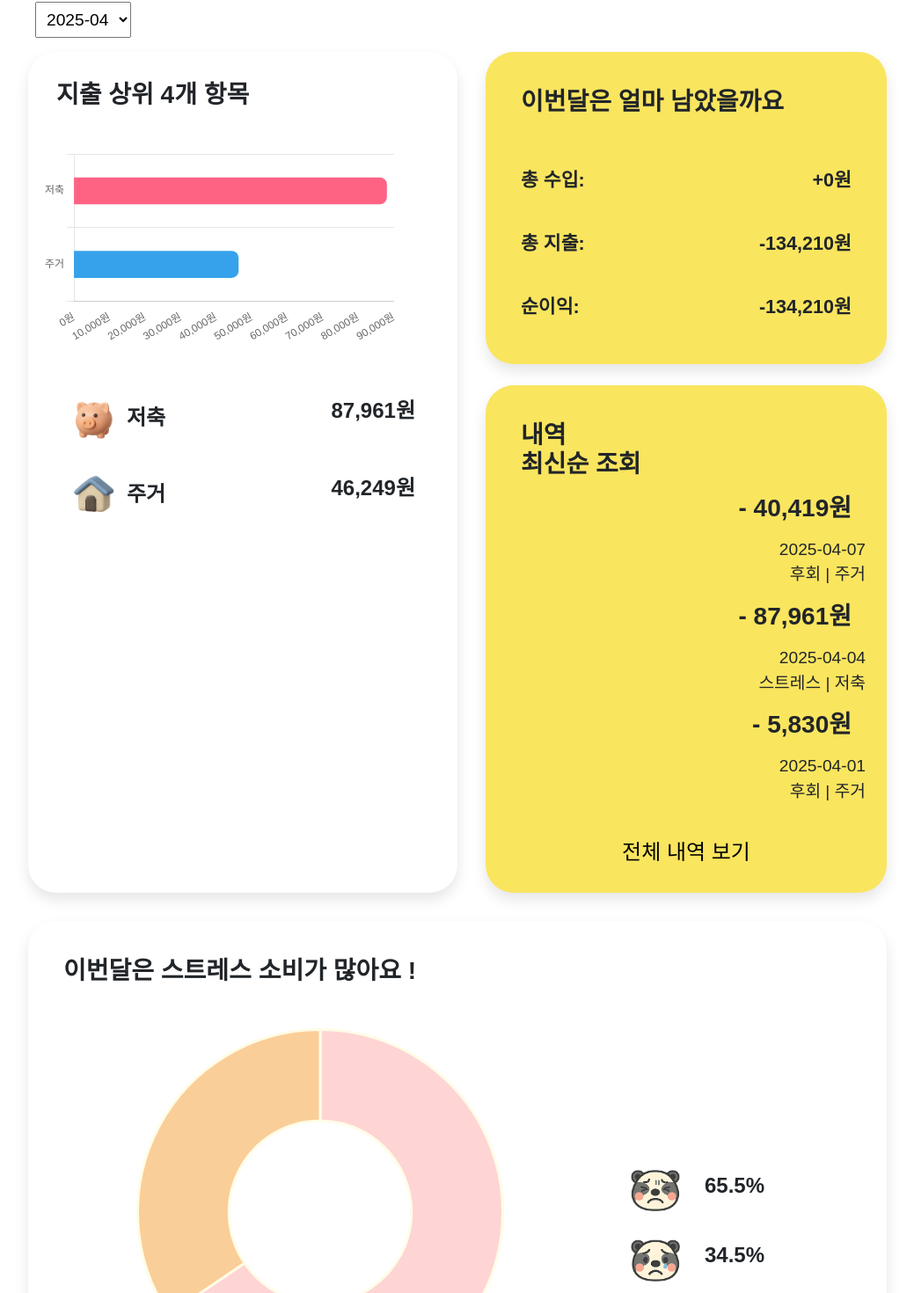
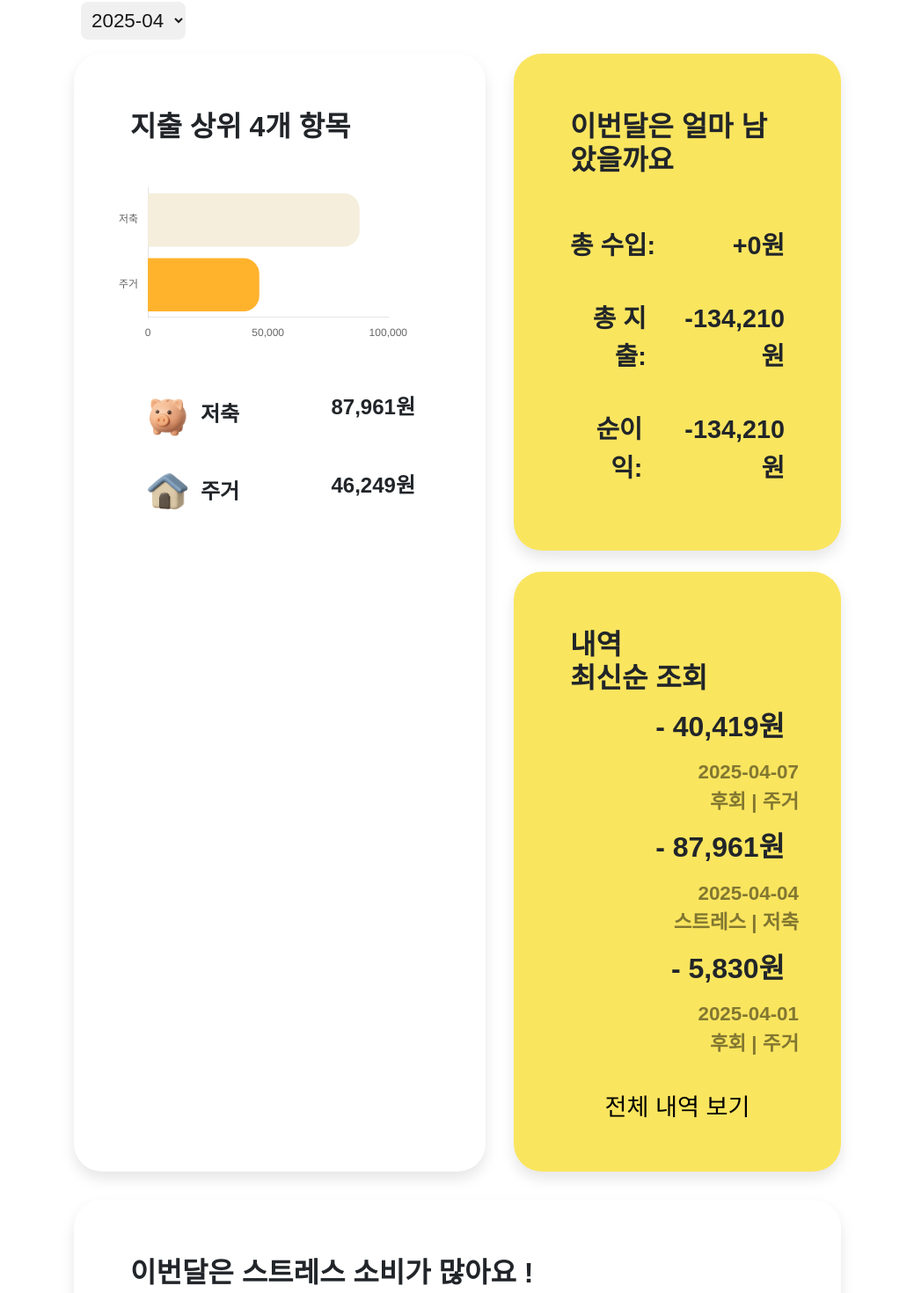
Before and after one commit to hellozo0/Gulp, a Vue app in the folder gulp-web/: page / in a window 1280 px wide. Shown: the part 298-1768 px from the top of the page at 88% size, without its empty margins (120-1159 px from the left). Built offline with nearby package versions, Linux system fonts and the light colour scheme; data requests are answered from the project's data file; what v-calendar would draw is missing.

Commit message:
feat : 메인 페이지 스타일 수정

```diff
--- a/gulp-web/db.json
+++ b/gulp-web/db.json
@@ -71,6 +71,14 @@
       "email": "hellozo0123@gmail.com",
       "name": "안녕주",
       "nickname": "안녕주"
+    },
+    {
+      "id": "2ebc",
+      "userId": "chae.gulp",
+      "password": "0000",
+      "email": "lcc@naver.com",
+      "name": "채곫",
+      "nickname": "채곫"
     }
   ],
   "incomeCategory": [
--- a/gulp-web/src/components/ByEmotion.vue
+++ b/gulp-web/src/components/ByEmotion.vue
@@ -1,9 +1,9 @@
 <template>
   <div>
-    <h3 v-if="topCategories.length">
+    <h2 v-if="topCategories.length">
       이번달은 {{ emotionTitle }} 소비가 많아요 !
-    </h3>
-    <h3 v-else>이번달은 등록된 감정 소비가 없어요</h3>
+    </h2>
+    <h2 v-else>이번달은 등록된 감정 소비가 없어요</h2>
     <div class="chart-section">
       <div class="chart-container">
         <canvas ref="doughnut"></canvas>
@@ -62,15 +62,17 @@ const renderChart = (labels, data) => {
           label: '감정',
           data,
           backgroundColor: [
-            '#ffd4d4',
-            '#face98',
-            '#98f0fa',
-            '#91ff9a',
-            '#fafa89',
-            '#636363',
+            '#F5EEDC',
+            '#FFB22C',
+            '#854836',
+            '#000000',
+            '#706D54',
+            '#C9B194',
           ],
-          borderColor: '#fffce6', // 원하는 테두리 색
-          borderWidth: 3, // 테두리 두께
+          // borderColor: '#fffce6', // 원하는 테두리 색
+          // borderWidth: 4, // 테두리 두께
+          circumference: 180, // 도넛 반 자르기
+          rotation: 270,
         },
       ],
     },
@@ -147,7 +149,7 @@ h3 {
 }
 
 .chart-container {
-  width: 450px;
+  width: 900px;
   position: relative;
 }
 
@@ -174,6 +176,11 @@ li {
   font-size: 0.95rem;
 }
 
+h2 {
+  font-weight: bold;
+  margin: 1rem;
+}
+
 .expense {
   font-size: 1.5rem;
   font-weight: bold;
--- a/gulp-web/src/components/BySpending.vue
+++ b/gulp-web/src/components/BySpending.vue
@@ -1,6 +1,6 @@
 <template>
   <div>
-    <h3>지출 상위 4개 항목</h3>
+    <h2>지출 상위 4개 항목</h2>
     <br />
     <canvas ref="barChart"></canvas>
   </div>
@@ -68,13 +68,21 @@ const renderChart = (labels, data) => {
         {
           label: '지출 금액 (원)',
           data,
-          backgroundColor: ['#FF6384', '#36A2EB', '#FFCE56', '#4BC0C0', '#AAA'],
-          borderRadius: 8,
-          barThickness: 30,
+          backgroundColor: [
+            '#F5EEDC',
+            '#FFB22C',
+            '#854836',
+            '#000000',
+            '#706D54',
+          ],
+          borderRadius: 18,
+          barThickness: 60,
           barPercentage: 0.6,
           categoryPercentage: 0.8,
         },
       ],
+      borderColor: '#fffce6', // 원하는 테두리 색
+      borderWidth: 4,
     },
     options: {
       indexAxis: 'y',
@@ -96,7 +104,13 @@ const renderChart = (labels, data) => {
             display: false,
           },
           ticks: {
-            callback: (value) => `${value.toLocaleString()}원`,
+            stepSize: 50000,
+            callback: (value) => `${value.toLocaleString()}`,
+          },
+        },
+        y: {
+          grid: {
+            display: false,
           },
         },
       },
@@ -143,7 +157,7 @@ watch(() => props.selectedMonth, fetchData);
 </script>
 
 <style scoped>
-h3 {
+h2 {
   font-weight: bold;
   margin: 1rem;
 }
--- a/gulp-web/src/components/NetProfit.vue
+++ b/gulp-web/src/components/NetProfit.vue
@@ -1,7 +1,7 @@
 <template>
   <div class="result">
     <!-- <h3>{{ props.selectedMonth }}</h3> -->
-    <h3>이번달은 얼마 남았을까요</h3>
+    <h2>이번달은 얼마 남았을까요</h2>
     <br />
     <div class="between">
       <p>총 수입:</p>
@@ -53,12 +53,12 @@ const totalExpense = computed(() =>
 const netIncome = computed(() => totalIncome.value - totalExpense.value);
 </script>
 <style scoped>
-h3 {
+h2 {
   font-weight: bold;
   margin: 1rem;
 }
 p {
-  font-size: 1.35rem;
+  font-size: 1.8rem;
   text-align: right;
   font-weight: bold;
   margin: 1rem;
--- a/gulp-web/src/components/SortByLatest.vue
+++ b/gulp-web/src/components/SortByLatest.vue
@@ -1,13 +1,13 @@
 <template>
   <div>
-    <h3>내역 <br />최신순 조회</h3>
+    <h2>내역 <br />최신순 조회</h2>
 
     <ul>
       <li v-for="item in latestThree" :key="item.budgetId">
-        <h3>
+        <h2>
           {{ item.type === 'income' ? '+' : '-' }}
           {{ Number(item.money).toLocaleString() }}원
-        </h3>
+        </h2>
         <p>{{ item.date }} <br />{{ item.emotion }} | {{ item.category }}</p>
       </li>
     </ul>
@@ -48,6 +48,7 @@ ul {
 h4 {
   text-align: center;
   color: black;
+  font-size: 1.7rem;
 }
 a {
   color: black;
@@ -62,6 +63,12 @@ h3 {
   margin: 1rem;
 }
 p {
-  font-size: 1.2rem;
+  font-size: 1.4rem;
+  font-weight: bold;
+  color: rgba(0, 0, 0, 0.479);
+}
+h2 {
+  font-weight: bold;
+  margin: 1rem;
 }
 </style>
--- a/gulp-web/src/pages/Home.vue
+++ b/gulp-web/src/pages/Home.vue
@@ -62,11 +62,18 @@ export default {
 <style scoped>
 .month-selector {
   margin-bottom: 1rem;
-  font-size: 1.2rem;
+  font-size: 1.4rem;
 }
 select {
   padding: 0.5rem;
   margin-left: 0.5rem;
+  border-radius: 0.5rem;
+  border: none;
+  opacity: 90%;
+  /* background-color: #fae55f; */
+}
+select:hover {
+  background-color: #fae55f;
 }
 </style>
 
@@ -75,7 +82,7 @@ select {
   font-family: sans-serif;
 }
 .container-fluid {
-  width: 1000px;
+  width: 70%;
   max-width: none;
   min-height: 100vh;
   margin: 0 auto;
@@ -87,23 +94,29 @@ select {
   gap: 2rem;
   margin-bottom: 2rem;
   align-items: stretch;
+  flex-wrap: wrap;
 }
 
 /* 왼쪽 박스 */
 .bySpending {
   background-color: white;
   /* padding: 2rem; */
-  min-height: 420px;
+  min-height: 100px;
+  max-height: 100%;
+  max-width: 70%;
   border-radius: 2rem;
   box-shadow: 0 0.5rem 1rem rgba(0, 0, 0, 0.1);
   flex: 1;
-  padding: 1rem;
+  padding: 3rem;
   min-width: 200px;
 }
 
 /* 오른쪽 컬럼 */
 .right-column {
   display: flex;
+  min-height: 100px;
+  max-height: 100%;
+  max-width: 70%;
   flex-direction: column;
   gap: 1.5rem;
   flex: 1;
@@ -114,7 +127,8 @@ select {
   /* padding: 2rem; */
   width: 100%;
   height: 10rem;
-  padding: 1.5rem;
+
+  padding: 3rem;
 
   height: 300px;
   border-radius: 2rem;
@@ -125,7 +139,7 @@ select {
 .sortByLatest {
   background-color: #fae55f;
   /* opacity: 60%; */
-  padding: 1.5rem;
+  padding: 3rem;
 
   /* padding: 12rem 8rem; */
   min-height: 200px;
```
